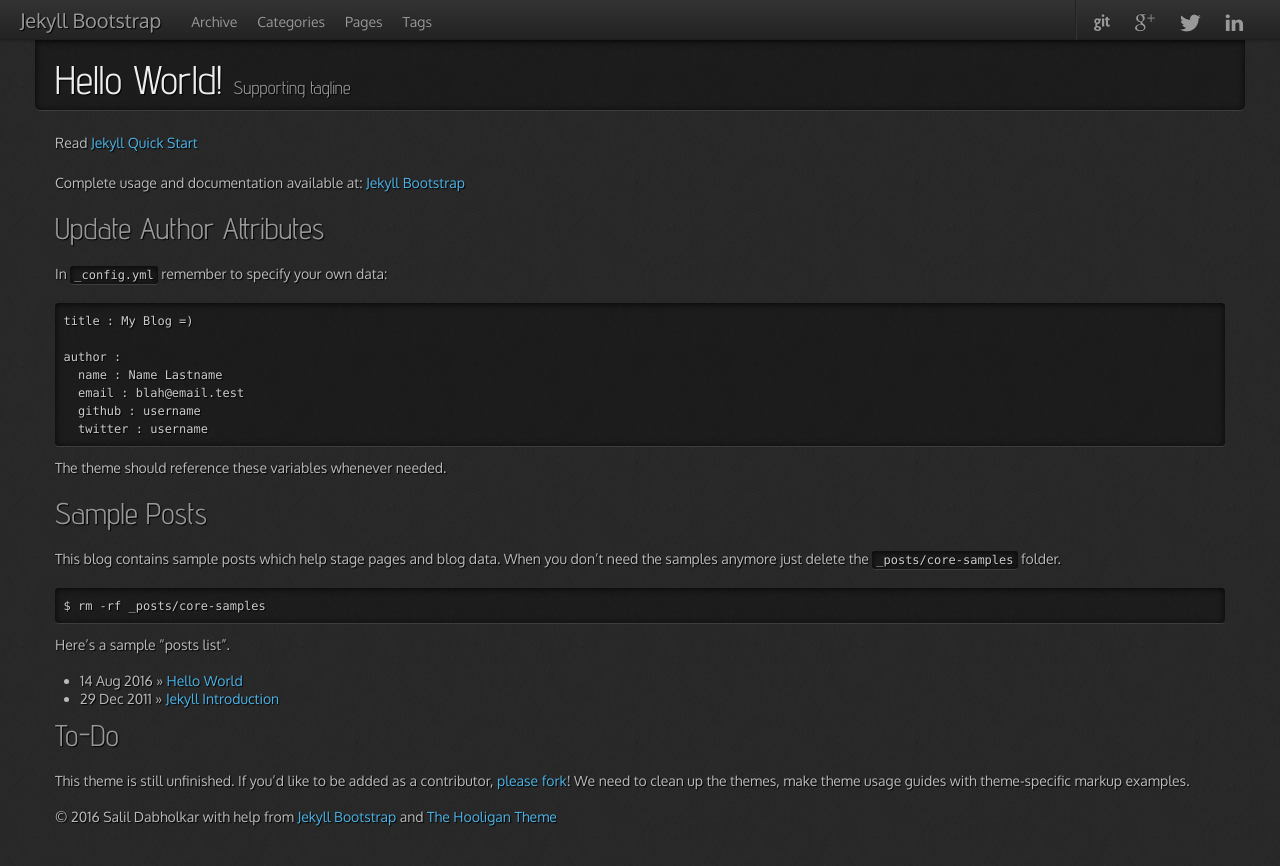
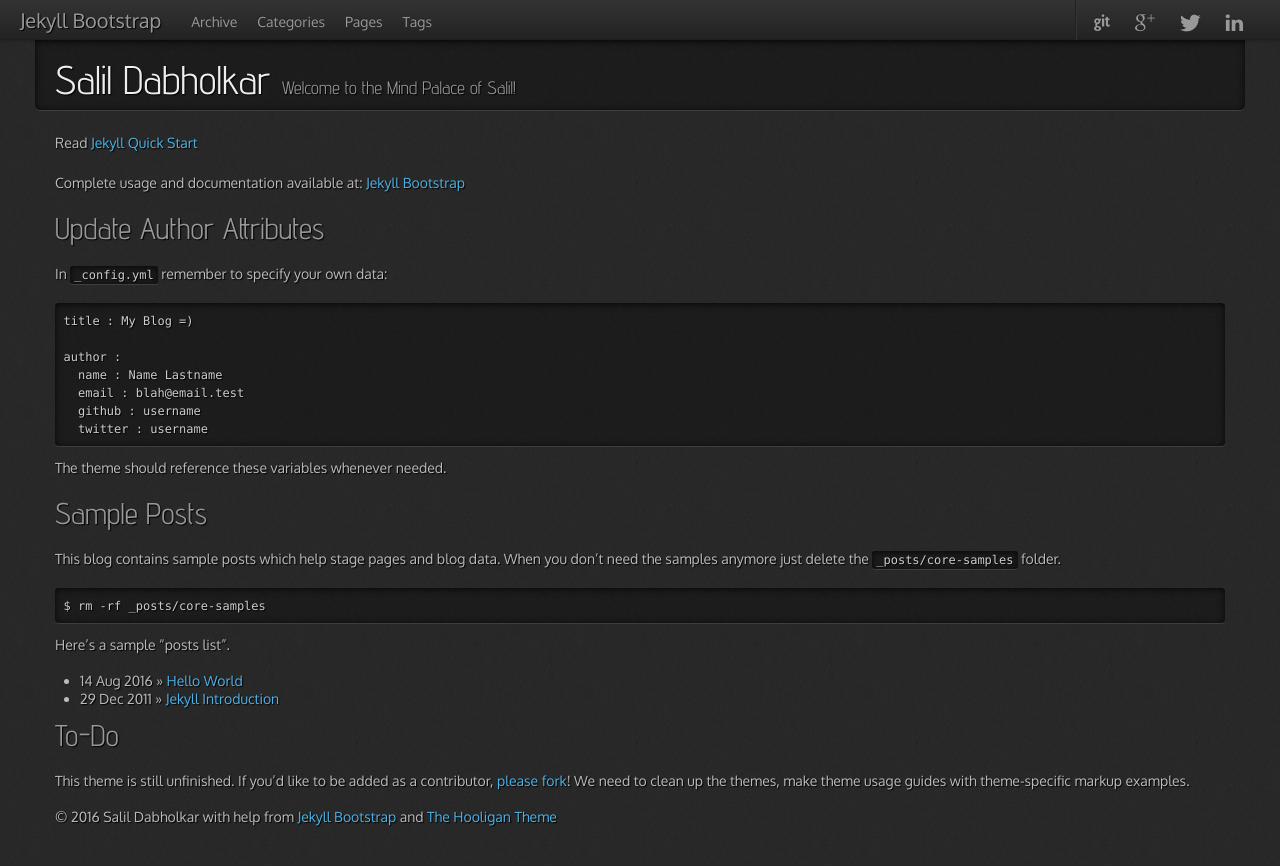
Before and after one commit to salildabholkar/salildabholkar.github.com, a Jekyll site: the page built from index.md, in a window 1280 px wide. Shown: the top 866 px of the page. Built offline with Jekyll 4.4.1, drawn with Linux system fonts in a browser that asks for light colours; nearby versions of some CDN libraries.

Commit message:
Update index.md

```diff
--- a/index.md
+++ b/index.md
@@ -1,7 +1,7 @@
 ---
 layout: page
-title: Hello World!
-tagline: Supporting tagline
+title: Salil Dabholkar
+tagline: Welcome to the Mind Palace of Salil!
 ---
 {% include JB/setup %}
 
```
